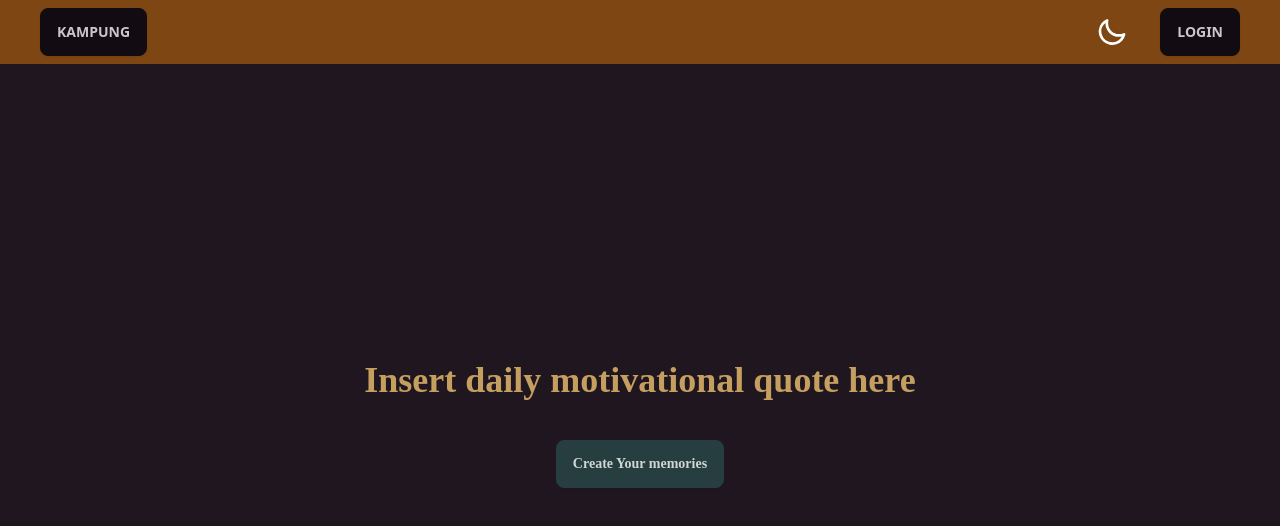
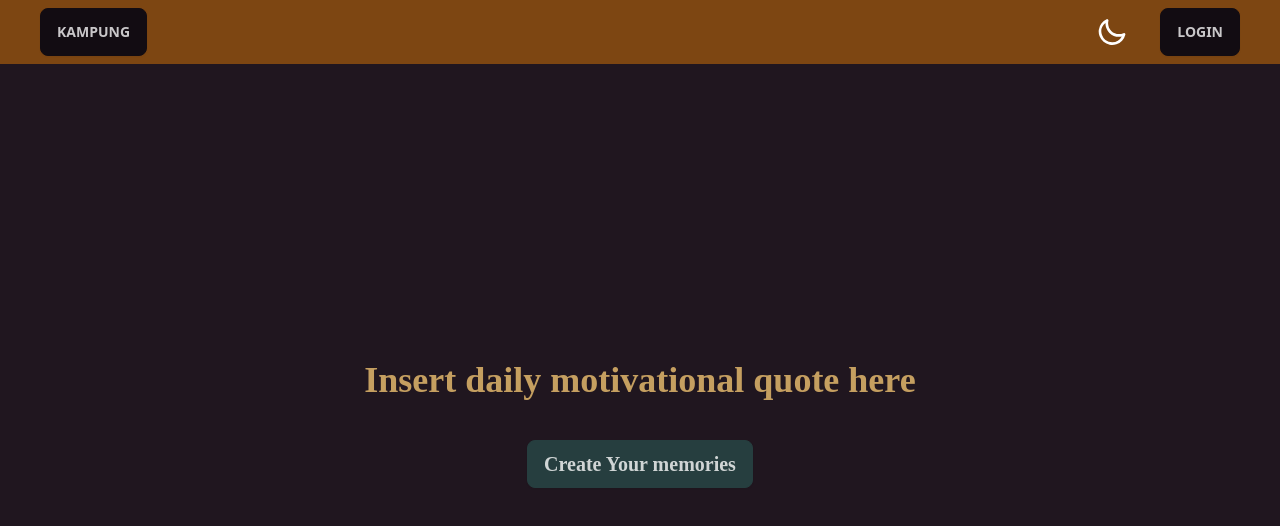
Before and after one commit to DarrellEk/frontend-app, a SvelteKit app: page / in a window 1280 px wide. Shown: the top 526 px of the page. Built offline with nearby package versions, Linux system fonts and the light colour scheme.

Commit message:
changed font size for button

```diff
--- a/src/routes/+page.svelte
+++ b/src/routes/+page.svelte
@@ -14,5 +14,5 @@
 
     <section class="homepage">
         <p class="text-4xl font-bold font-serif">Insert daily motivational quote here</p>
-        <button class="btn btn-secondary mt-10 font-serif">Create Your memories</button>
+        <button class="btn btn-secondary mt-10 font-serif text-xl">Create Your memories</button>
     </section>
```
Also changed, not shown: src/components/navbar.svelte (line endings or trailing spaces).
